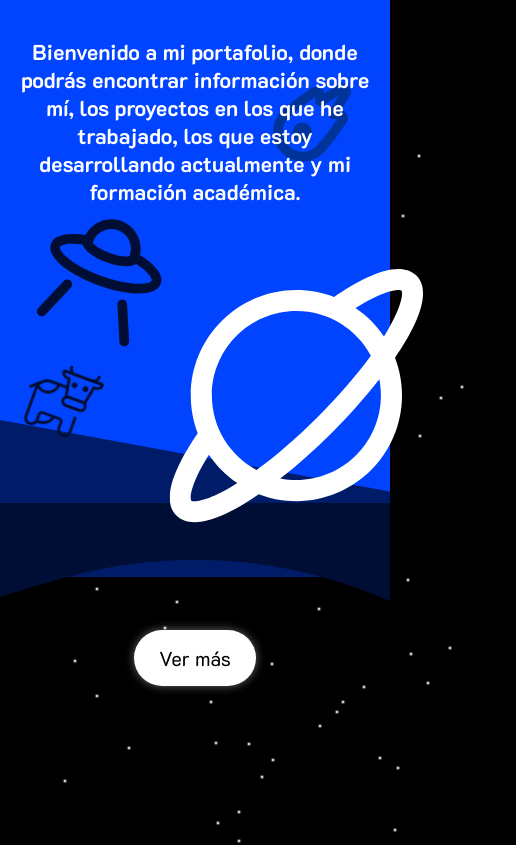
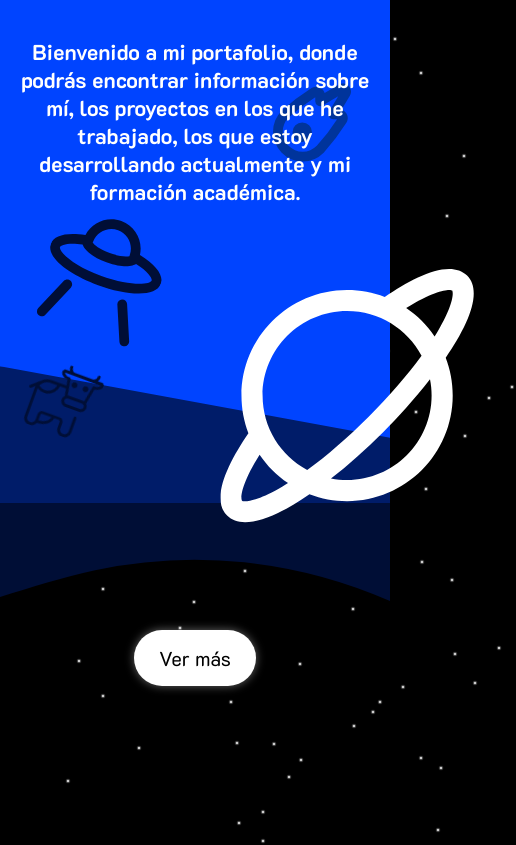
Before and after one commit to LeonardoDRebollo/portafolio-latest, a Next.js app: page / in a window 390 px wide. Shown: the top 845 px of the page, 516 px wide, since content can reach past the window. Built offline with nearby package versions, Linux system fonts and the light colour scheme; a web font is replaced by a local one.

Commit message:
responsive-p2

```diff
--- a/src/app/globals.css
+++ b/src/app/globals.css
@@ -25,6 +25,8 @@ body {
   padding: 0;
   overflow-x: hidden;
   background-color: black;
+  max-width: 100vw;
+  touch-action: pan-y;
 
 }
 
--- a/src/app/page.module.css
+++ b/src/app/page.module.css
@@ -521,6 +521,8 @@ z-index: 1;
     padding: 5% 2%;
     top: 0;
     min-height: 55vh;
+    overflow: hidden;
+    max-width: 100vw;
     font-size: .9rem;
   }
 
@@ -672,7 +674,7 @@ z-index: 1;
 
   .planet{
     position: absolute;
-    transform: translate(-10%, -20%);
+    transform: translate(10%, -20%);
     width: 65%;
     z-index: 1;
     fill: #ffffff;
@@ -711,7 +713,7 @@ z-index: 1;
     bottom: 0;
     left: 0;
     width: 100%;
-    transform: translate(0%, -170%);
+    transform: translate(0%, -38vh);
     overflow: hidden;
     line-height: 0;
   }
```
Also changed, not shown: src/app/projects/projects.module.css (+10 -0 lines).
